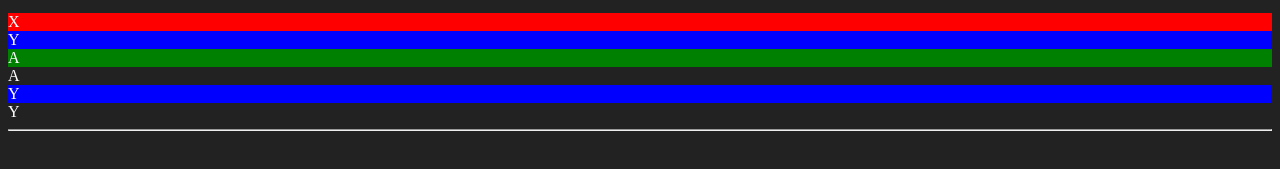
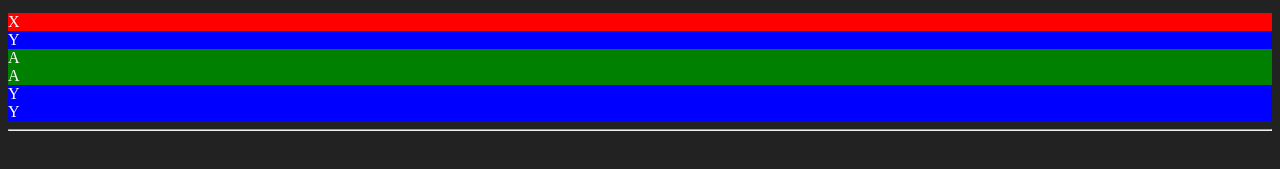
Before and after one commit to lalark/css-selector-challenge, a plain HTML site: page index.html in a window 1280 px wide. Shown: the part 137-306 px from the top of the page. Drawn offline with Linux system fonts and the light colour scheme.

Commit message:
adding div to css

```diff
--- a/main.css
+++ b/main.css
@@ -10,17 +10,17 @@ img {
 .outside {
   height: 100px;
 }
+div {
+  background-color: green;
+}
 
 .foo {
   background-color: red;
 }
 
-.bar{
+.bar, .fiz{
   background-color: blue;
 }
 
-.baz{
-  background-color: green;
-}
 
 /* Code Under This Line */
```
Also changed, not shown: 1 other file.
